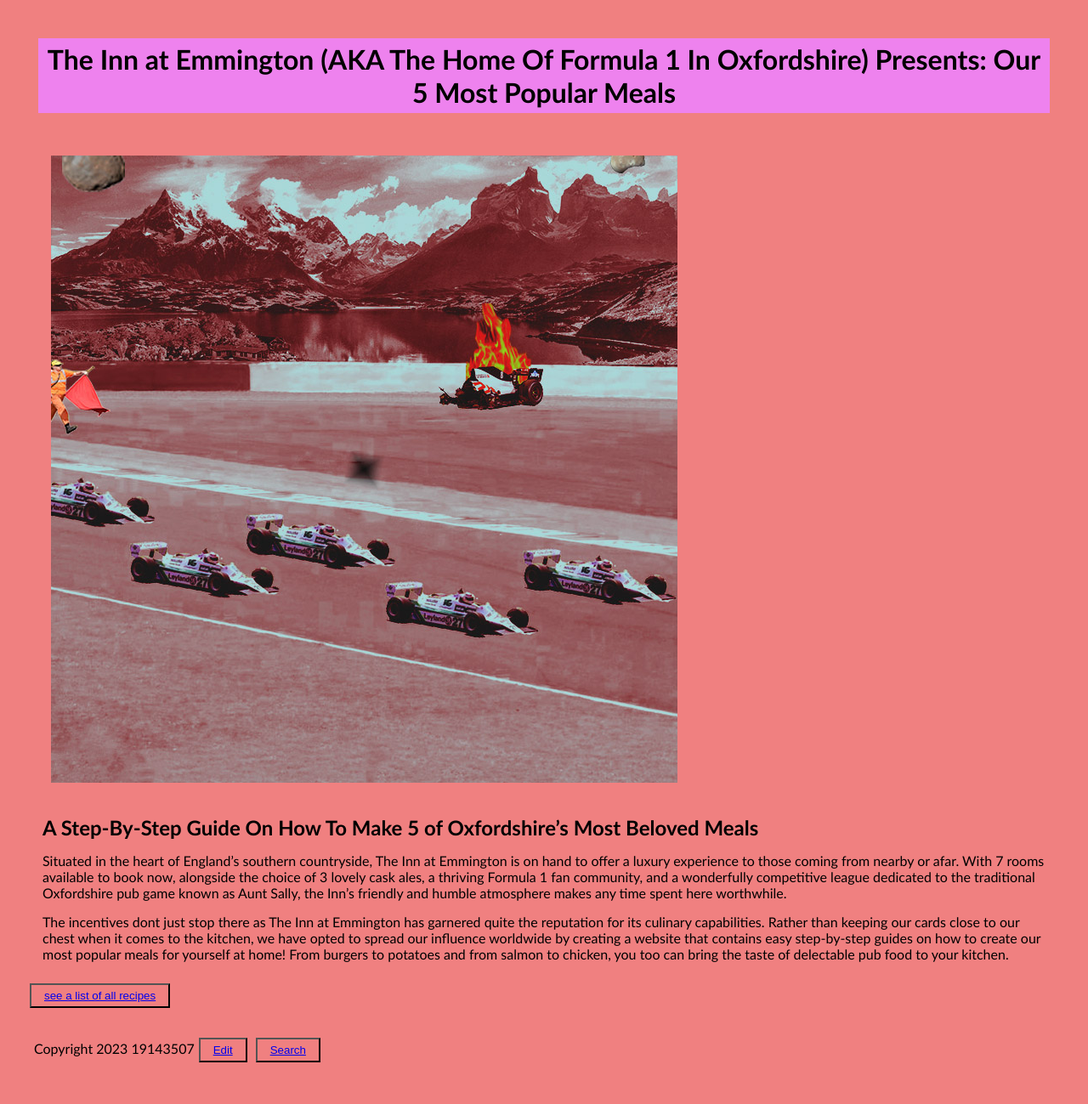
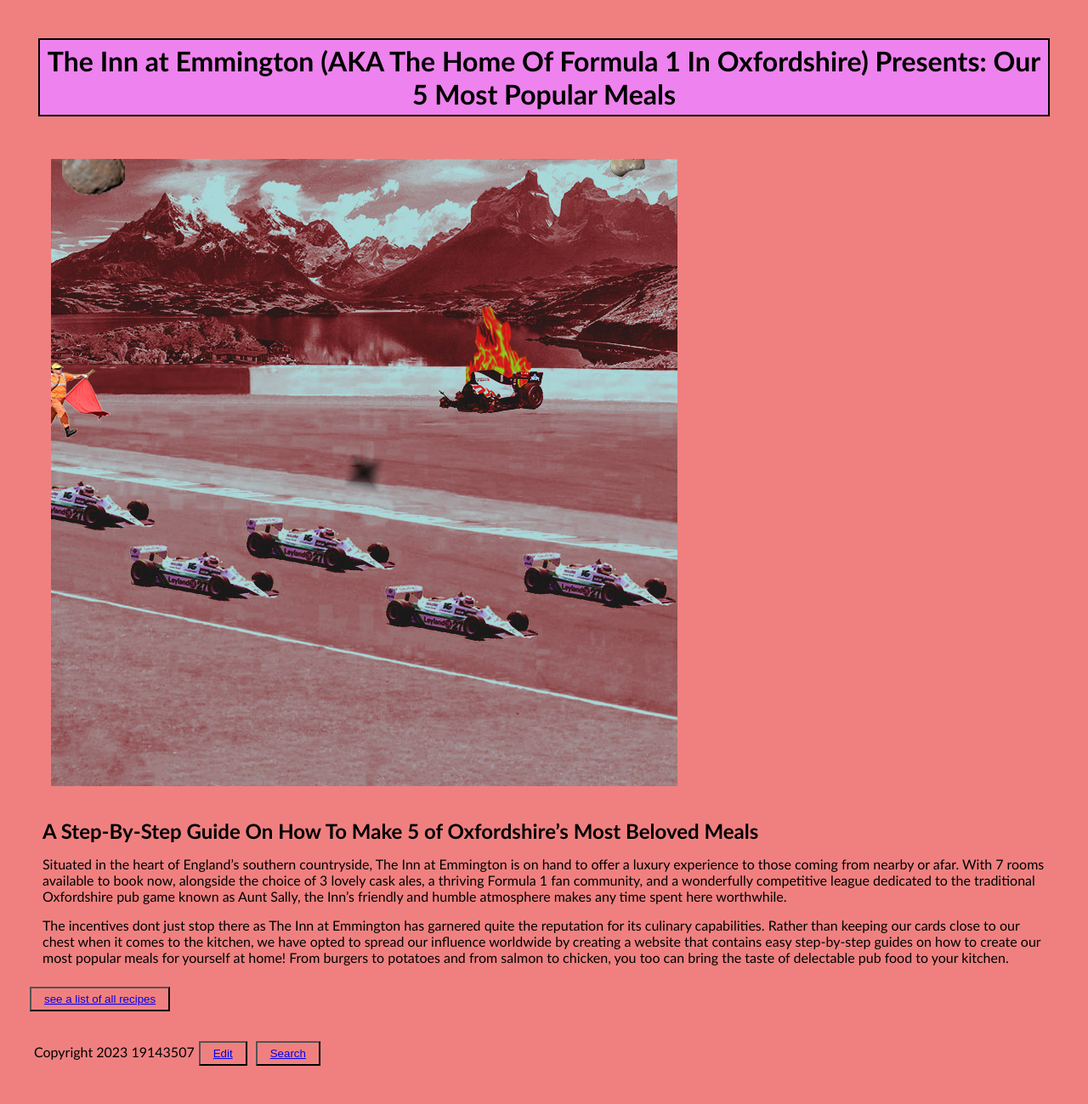
Before and after one commit to 19143507/inn-at-emmington, a Jekyll site: the page built from home/index.md, in a window 1280 px wide. Shown: the whole page at 85% size. Built offline with Jekyll 4.4.1, drawn with Linux system fonts in a browser that asks for light colours.

Commit message:
Update recipes.css

```diff
--- a/styles/recipes.css
+++ b/styles/recipes.css
@@ -16,7 +16,7 @@
 h1 {
   text-align: center;
   background-color: violet;
-}
+  border: 2px solid black;
 }
 
 /* the rest is up to you */
```
